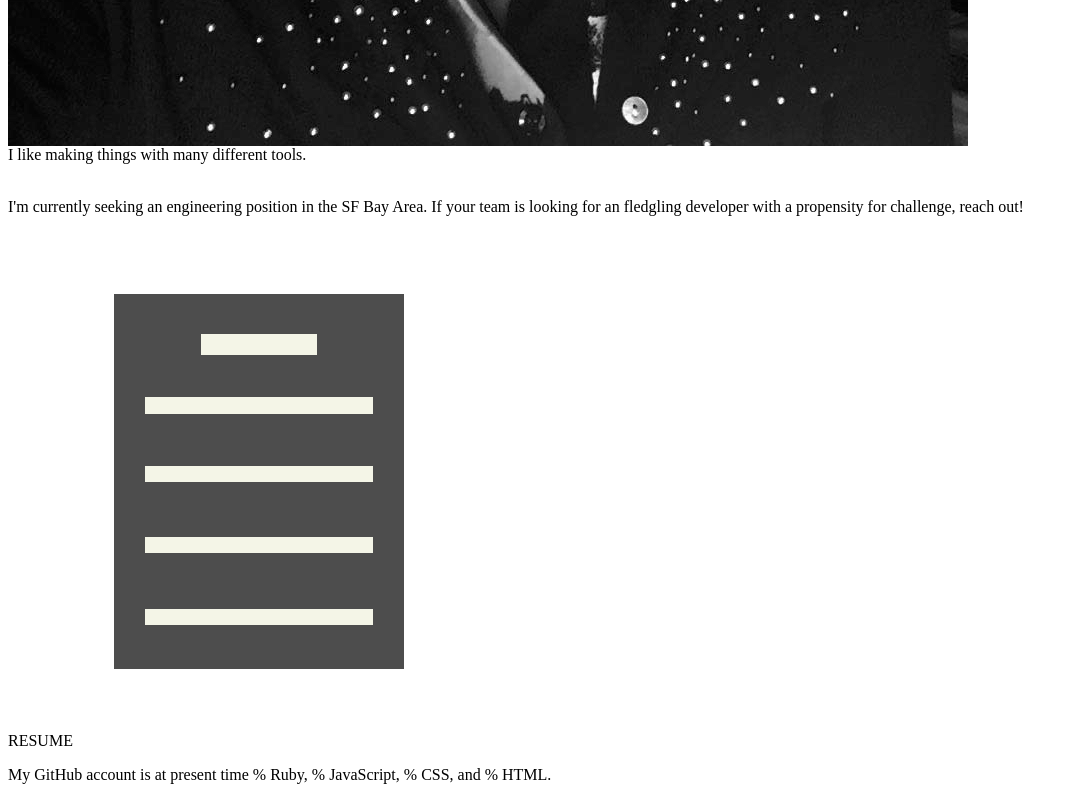
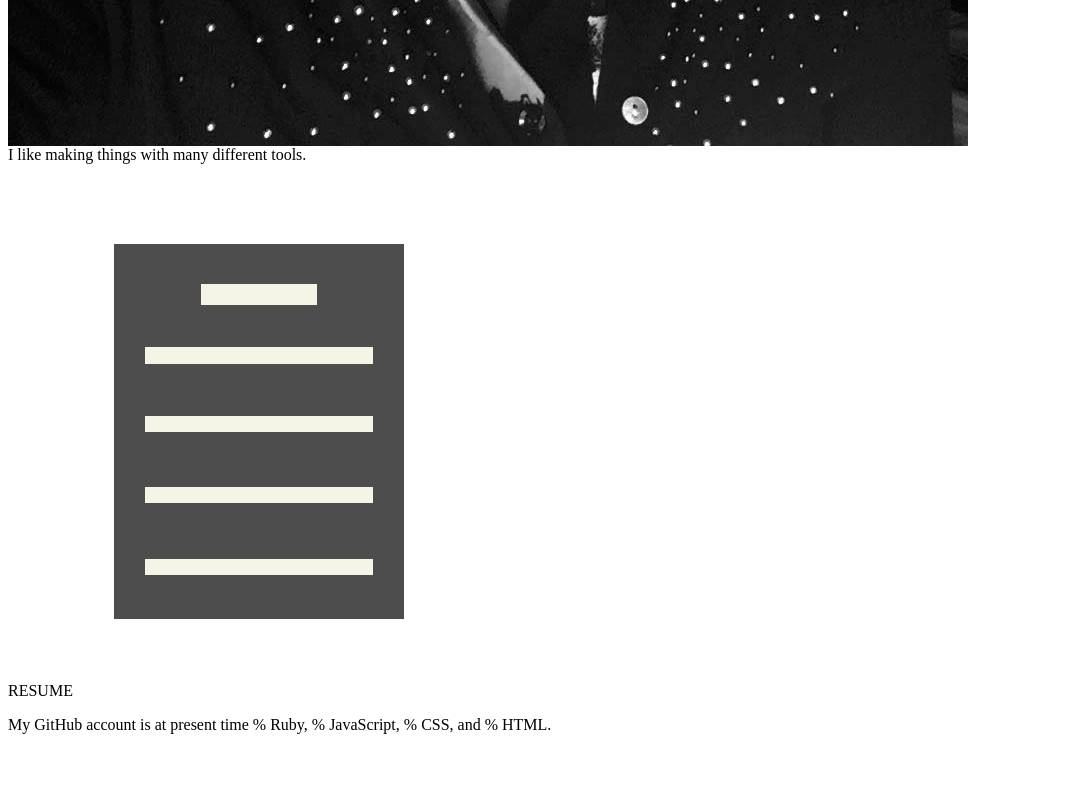
Before and after one commit to adynata/adynata.github.io, a website: page partials/about.html in a window 1280 px wide. Shown: the part 840-1640 px from the top of the page, without its empty margins (0-1077 px from the left). After the commit the page ends 1590 px from the top, so only its background shows below. Drawn offline with Linux system fonts and the light colour scheme; files whose address does not match are found by name.

Commit message:
last fix

```diff
--- a/partials/about.html
+++ b/partials/about.html
@@ -12,8 +12,8 @@
       I like making things with <span class="subjectz">many different tools.</span>
       <br>
       <br>
-      <p class="looking">I'm currently seeking an engineering position in the SF Bay Area. If your team is looking for an fledgling developer with a propensity for challenge, reach out!
-      </p>
+      <!-- <p class="looking">I'm currently seeking an engineering position in the SF Bay Area. If your team is looking for an fledgling developer with a propensity for challenge, reach out!
+      </p> -->
     </div>
   </div>
   <div class="about-resume">
```
